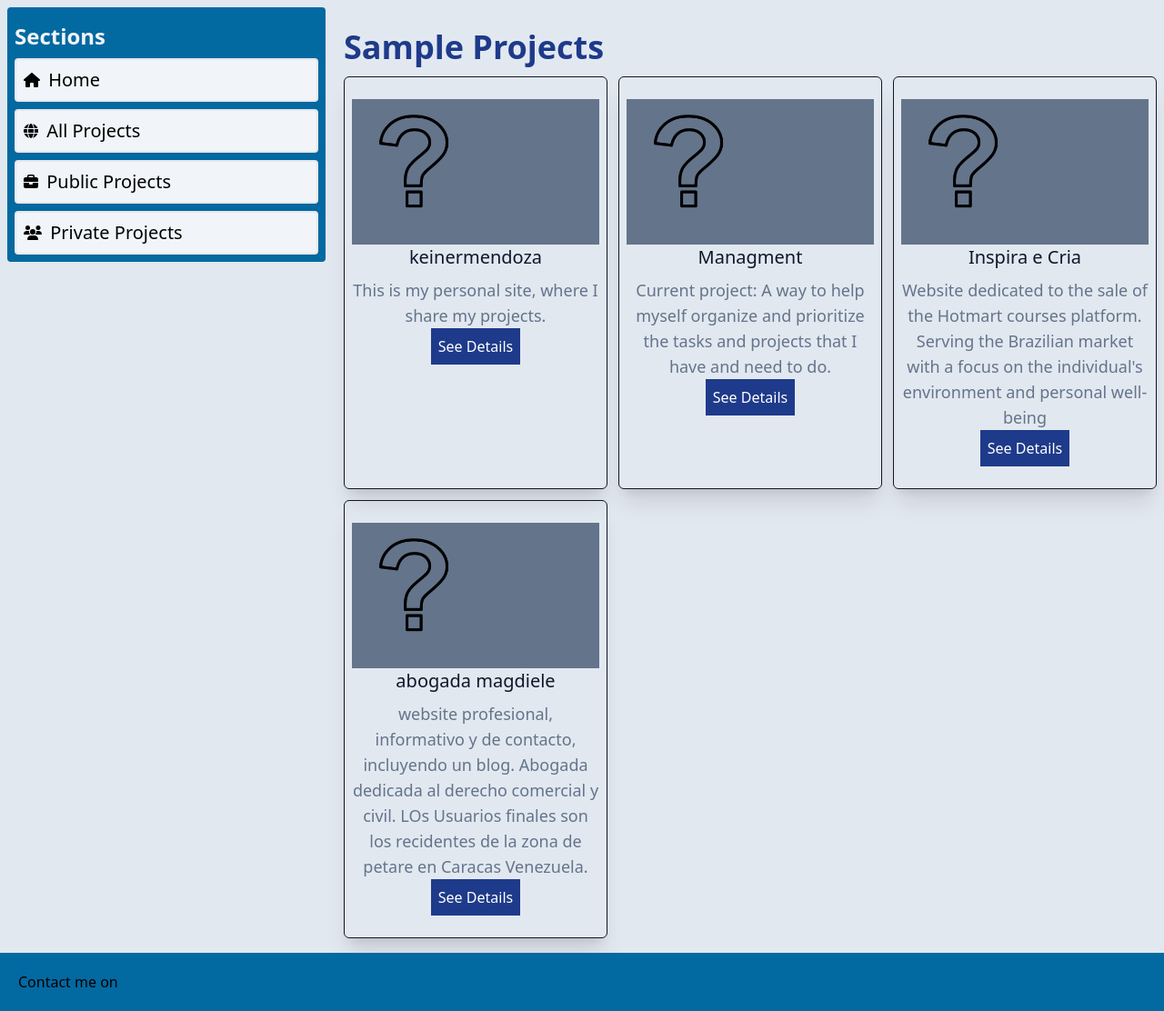
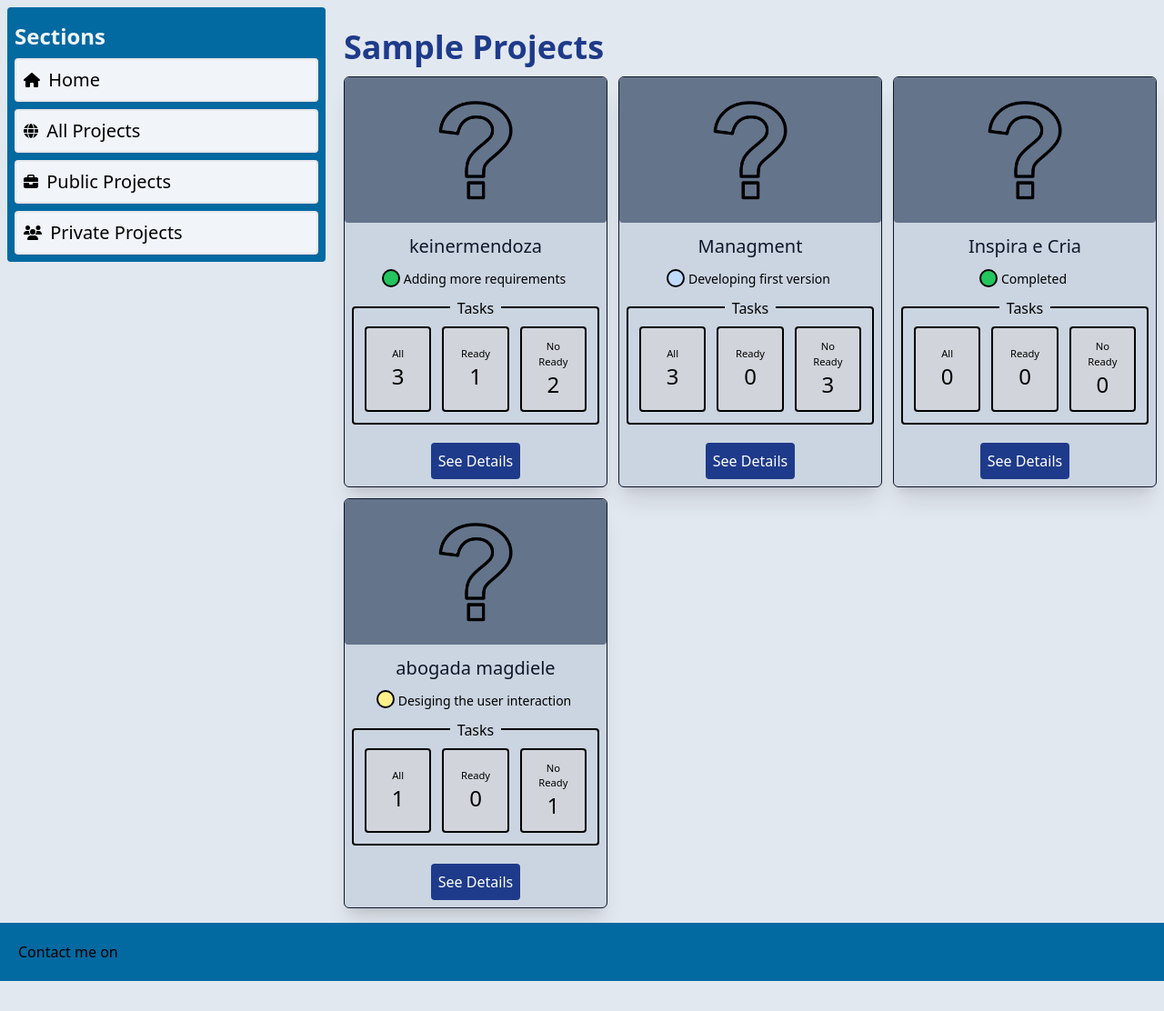
Before and after one commit to keinermendoza/project-managment, a Django app: template progress/templates/progress/project_list.html in a window 1280 px wide. Shown: the part 76-1188 px from the top of the page at 91% size. After the commit the page ends 1155 px from the top, so only its background shows below. Run offline with Django 5.2, Linux system fonts and the light colour scheme; data comes from the database, SQL or seed files in the repository; both versions use the stored data as it was after the commit; tables that the repository leaves empty hold one stand-in row (values such as "Sample post"); the template is opened without the code that fills it: values that come from a table or form of the project are taken from there, most other values are stand-ins (such as "Sample title", 1, 10 or a date in 2020).

Commit message:
add style to project cards

```diff
--- a/assets/tailwind/tail.css
+++ b/assets/tailwind/tail.css
@@ -620,6 +620,10 @@ video {
   position: sticky;
 }
 
+.inset-0 {
+  inset: 0px;
+}
+
 .bottom-0 {
   bottom: 0px;
 }
@@ -644,12 +648,24 @@ video {
   top: 84px;
 }
 
+.-top-2 {
+  top: -0.5rem;
+}
+
+.-top-3 {
+  top: -0.75rem;
+}
+
 .z-10 {
   z-index: 10;
 }
 
 .float-left {
   float: left;
+}
+
+.m-2 {
+  margin: 0.5rem;
 }
 
 .mx-auto {
@@ -660,6 +676,16 @@ video {
 .my-2 {
   margin-top: 0.5rem;
   margin-bottom: 0.5rem;
+}
+
+.my-3 {
+  margin-top: 0.75rem;
+  margin-bottom: 0.75rem;
+}
+
+.mx-2 {
+  margin-left: 0.5rem;
+  margin-right: 0.5rem;
 }
 
 .mb-1 {
@@ -712,6 +738,10 @@ video {
 
 .mt-\[-1rem\] {
   margin-top: -1rem;
+}
+
+.mt-3 {
+  margin-top: 0.75rem;
 }
 
 .block {
@@ -786,6 +816,10 @@ video {
   grid-template-columns: repeat(1, minmax(0, 1fr));
 }
 
+.grid-cols-3 {
+  grid-template-columns: repeat(3, minmax(0, 1fr));
+}
+
 .flex-col {
   flex-direction: column;
 }
@@ -824,6 +858,14 @@ video {
 
 .gap-3 {
   gap: 0.75rem;
+}
+
+.place-self-end {
+  place-self: end;
+}
+
+.place-self-center {
+  place-self: center;
 }
 
 .self-center {
@@ -867,6 +909,16 @@ video {
 .border-yellow-300 {
   --tw-border-opacity: 1;
   border-color: rgb(253 224 71 / var(--tw-border-opacity));
+}
+
+.border-black {
+  --tw-border-opacity: 1;
+  border-color: rgb(0 0 0 / var(--tw-border-opacity));
+}
+
+.border-white {
+  --tw-border-opacity: 1;
+  border-color: rgb(255 255 255 / var(--tw-border-opacity));
 }
 
 .bg-blue-900 {
@@ -929,6 +981,11 @@ video {
   background-color: rgb(234 179 8 / var(--tw-bg-opacity));
 }
 
+.bg-gray-300 {
+  --tw-bg-opacity: 1;
+  background-color: rgb(209 213 219 / var(--tw-bg-opacity));
+}
+
 .bg-opacity-70 {
   --tw-bg-opacity: 0.7;
 }
@@ -939,6 +996,10 @@ video {
 
 .p-2 {
   padding: 0.5rem;
+}
+
+.p-3 {
+  padding: 0.75rem;
 }
 
 .px-2 {
@@ -971,6 +1032,10 @@ video {
 
 .pt-2 {
   padding-top: 0.5rem;
+}
+
+.pt-5 {
+  padding-top: 1.25rem;
 }
 
 .text-center {
@@ -1007,6 +1072,18 @@ video {
   line-height: 1.75rem;
 }
 
+.text-\[0\.5em\] {
+  font-size: 0.5em;
+}
+
+.text-\[0\.8em\] {
+  font-size: 0.8em;
+}
+
+.text-\[0\.7em\] {
+  font-size: 0.7em;
+}
+
 .font-bold {
   font-weight: 700;
 }
@@ -1037,11 +1114,6 @@ video {
 .text-slate-300 {
   --tw-text-opacity: 1;
   color: rgb(203 213 225 / var(--tw-text-opacity));
-}
-
-.text-slate-500 {
-  --tw-text-opacity: 1;
-  color: rgb(100 116 139 / var(--tw-text-opacity));
 }
 
 .text-slate-900 {
@@ -1078,6 +1150,111 @@ video {
   display:none;
 }
 
+.before\:absolute::before {
+  content: var(--tw-content);
+  position: absolute;
+}
+
+.before\:-left-1::before {
+  content: var(--tw-content);
+  left: -0.25rem;
+}
+
+.before\:-top-\[0\.1em\]::before {
+  content: var(--tw-content);
+  top: -0.1em;
+}
+
+.before\:h-5::before {
+  content: var(--tw-content);
+  height: 1.25rem;
+}
+
+.before\:w-5::before {
+  content: var(--tw-content);
+  width: 1.25rem;
+}
+
+.before\:rounded-full::before {
+  content: var(--tw-content);
+  border-radius: 9999px;
+}
+
+.before\:border-2::before {
+  content: var(--tw-content);
+  border-width: 2px;
+}
+
+.before\:border-solid::before {
+  content: var(--tw-content);
+  border-style: solid;
+}
+
+.before\:border-black::before {
+  content: var(--tw-content);
+  --tw-border-opacity: 1;
+  border-color: rgb(0 0 0 / var(--tw-border-opacity));
+}
+
+.before\:bg-blue-200::before {
+  content: var(--tw-content);
+  --tw-bg-opacity: 1;
+  background-color: rgb(191 219 254 / var(--tw-bg-opacity));
+}
+
+.before\:bg-blue-400::before {
+  content: var(--tw-content);
+  --tw-bg-opacity: 1;
+  background-color: rgb(96 165 250 / var(--tw-bg-opacity));
+}
+
+.before\:bg-gray-500::before {
+  content: var(--tw-content);
+  --tw-bg-opacity: 1;
+  background-color: rgb(107 114 128 / var(--tw-bg-opacity));
+}
+
+.before\:bg-green-300::before {
+  content: var(--tw-content);
+  --tw-bg-opacity: 1;
+  background-color: rgb(134 239 172 / var(--tw-bg-opacity));
+}
+
+.before\:bg-green-500::before {
+  content: var(--tw-content);
+  --tw-bg-opacity: 1;
+  background-color: rgb(34 197 94 / var(--tw-bg-opacity));
+}
+
+.before\:bg-yellow-200::before {
+  content: var(--tw-content);
+  --tw-bg-opacity: 1;
+  background-color: rgb(254 240 138 / var(--tw-bg-opacity));
+}
+
+.before\:bg-yellow-400::before {
+  content: var(--tw-content);
+  --tw-bg-opacity: 1;
+  background-color: rgb(250 204 21 / var(--tw-bg-opacity));
+}
+
+.before\:transition-all::before {
+  content: var(--tw-content);
+  transition-property: all;
+  transition-timing-function: cubic-bezier(0.4, 0, 0.2, 1);
+  transition-duration: 150ms;
+}
+
+.before\:duration-500::before {
+  content: var(--tw-content);
+  transition-duration: 500ms;
+}
+
+.before\:content-\[\'\'\]::before {
+  --tw-content: '';
+  content: var(--tw-content);
+}
+
 .visited\:text-white:visited {
   color: rgb(255 255 255 );
 }
@@ -1098,11 +1275,6 @@ video {
 }
 
 @media (prefers-color-scheme: dark) {
-  .dark\:text-slate-400 {
-    --tw-text-opacity: 1;
-    color: rgb(148 163 184 / var(--tw-text-opacity));
-  }
-
   .dark\:text-white {
     --tw-text-opacity: 1;
     color: rgb(255 255 255 / var(--tw-text-opacity));
--- a/progress/models.py
+++ b/progress/models.py
@@ -16,13 +16,12 @@ class Project(models.Model):
         URGENT = (5, 'Urgent')
 
     class Status(models.IntegerChoices):
-        IDEA = (1, 'Proccessing the business model')
+        IDEA = (1, 'Proccessing the requirements')
         DESING = (2, 'Desiging the user interaction')
-        MODELS = (3, 'Creating prototipe app')
-        GROW = (4, 'Adjusting details')
-        IMPLEMENTIG = (5, 'Deploying version 1')
-        ITERATING = (6, 'Improving Performance and adding new Features')
-        COMPLETED = (7, 'Completed')
+        DEVELOPING = (3, 'Developing first version')
+        IMPLEMENTIG = (4, 'Deploying first version')
+        ITERATING = (5, 'Adding more requirements')
+        COMPLETED = (6, 'Completed')
 
 
     name = models.CharField(max_length=120)
--- a/progress/templates/progress/snippets/project.html
+++ b/progress/templates/progress/snippets/project.html
@@ -1,7 +1,9 @@
+{% load concatenate %}
 {% load static %}
 <article
-    class="flex flex-col items-center border broder-solid border-slate-900 py-6 px-2 rounded-md shadow-xl">
-    <figure class="w-full bg-slate-500">
+    class="grid bg-slate-300 text-center border broder-solid border-slate-900
+        rounded-md overflow-hidden shadow-xl">
+    <figure class="w-full rounded bg-slate-500">
 
         {% if project.image %}
         <img src="{{project.image.url}}" alt="{{project.name}}"
@@ -9,19 +11,70 @@
 
         {% else %}
         <img src="{% static 'progress/img/notImageProvided.png' %}" alt="secret image"
-            class="w-1/2 mb-6">
+            class="w-1/2 m-2 mx-auto">
 
         {% endif %}
     </figure>
 
 
-    <h3 class="text-xl  text-center text-slate-900 dark:text-white">
+    <h3 class="text-xl my-3 text-center text-slate-900 dark:text-white">
         {{project.name}}
     </h3>
-    <p class="mt-2 text-lg text-center text-slate-500 dark:text-slate-400">
-        {{project.description}}
+
+    <!-- <p class="italic mt-2">Project State:</p> -->
+    <p class="px-2 text-center text-sm">
+        <span class="mr-5 relative
+
+        {% if project.status < 3 %}
+        before:bg-yellow-200
+
+        {% elif project.status  < 5 %}
+        before:bg-blue-200
+
+        {% else %}
+        before:bg-green-500
+        {% endif %}
+
+        before:border-2 before:border-solid before:border-black
+        before:content-[''] before:rounded-full
+        before:w-5 before:h-5 before:absolute
+        before:-left-1 before:-top-[0.1em]
+        before:transition-all before:duration-500"></span>
+        {{ project.get_status_display}}
     </p>
-    <a class="p-2 bg-blue-900 text-white"
+
+    <div class="relative mt-5 mx-2 p-3 pt-5 rounded border-solid border-2 border-black">
+        <h3 class="absolute inline  inset-0 -top-3 mx-auto">
+            <span class="px-2 bg-slate-300">Tasks</span>
+        </h3>
+
+        <ul class="grid grid-cols-3 gap-3 text-[0.7em]">
+
+            <li class="place-content-center bg-gray-300 p-3 rounded border-solid border-black border-2 min-h-10">
+                {% with project.tasks.count as all_tasks %}
+                <span>All</span><br>
+                <span class="text-2xl">{{all_tasks}}</span>
+                {% endwith %}
+            </li>
+
+            <li class="text-center place-content-center bg-gray-300 p-3 rounded border-solid border-black border-2 min-h-10">
+                {% with project|get_completed_tasks as completed_tasks %}
+                <span>Ready</span><br>
+                <span class="text-2xl">{{completed_tasks}}</span>
+                {% endwith %}
+            </li>
+
+            <li class="place-content-center bg-gray-300 p-3 rounded border-solid border-black border-2 min-h-10">
+                {% with project|get_uncompleted_tasks as uncompleted_tasks %}
+                <span>No Ready</span><br>
+                <span class="text-2xl">{{uncompleted_tasks}}</span>
+                {% endwith %}
+            </li>
+
+        </ul>
+    </div>
+
+    <a class="p-2 mt-5 mb-2 rounded bg-blue-900 text-white place-self-center"
         @click="$store.section.deactivate()"
         href="{{project.get_absolute_url}}"  >See Details</a>
 
--- a/progress/templatetags/concatenate.py
+++ b/progress/templatetags/concatenate.py
@@ -1,8 +1,17 @@
 from django import template
-
 register = template.Library()
 
 @register.filter
 def addstr(arg1, arg2):
     """concatenate arg1 & arg2"""
     return str(arg1) + str(arg2)
+
+@register.filter
+def get_completed_tasks(project):
+    """returns the number of completed task in a project"""
+    return project.tasks.filter(status=4).count()
+
+@register.filter
+def get_uncompleted_tasks(project):
+    """returns the number of uncompleted task in a project"""
+    return project.tasks.filter(status__lt=4).count()
```
Also changed, not shown: progress/views.py (+18 -8 lines), db.sqlite3, progress/migrations/0016_alter_project_image_alter_project_status_and_more.py (added).
